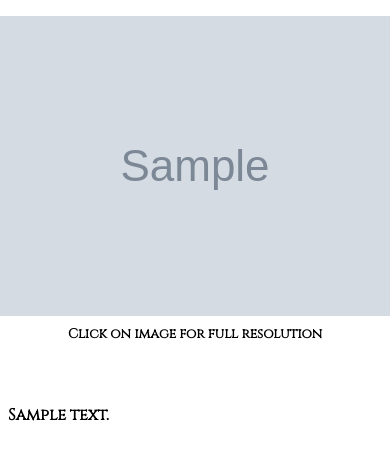
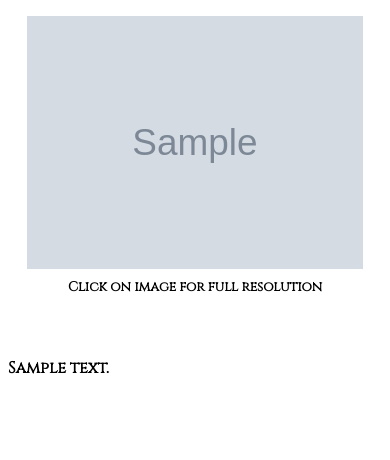
Before and after one commit to bryanshintani/astrofolio, a Flask app: page /post/1 in a window 390 px wide. Shown: the part 233-693 px from the top of the page. Run offline with Flask 2, Linux system fonts and the light colour scheme; tables that the repository leaves empty hold one stand-in row (values such as "Sample post"); grey boxes marked "Sample" are stand-in pictures; parts of the project's set-up code (start-up, migrations or seed data) failed here and were passed over.

Commit message:
Fixed image responsiveness on post pages

```diff
--- a/astrofolio/static/styles.css
+++ b/astrofolio/static/styles.css
@@ -148,10 +148,11 @@ a {
   margin-left: auto;
   margin-right: auto;
   justify-content: center;
+  max-width: 90%;
 }
 
 .post-image {
-  width: auto;
+  width: 100%;
   height: auto;
   max-width: 750px;
   max-height: 750px;
```
